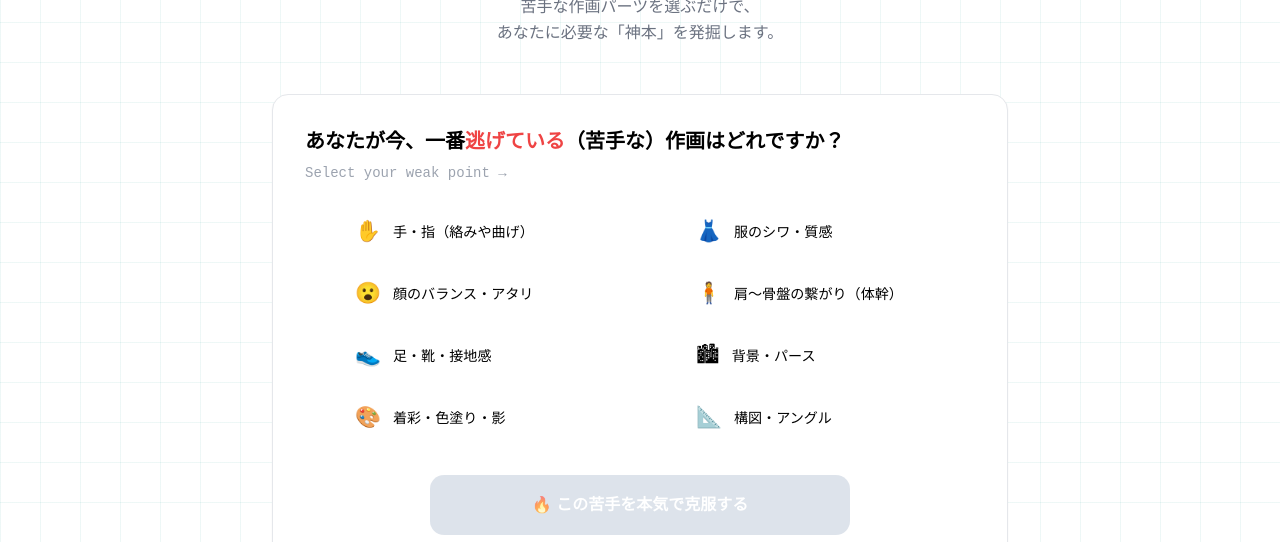
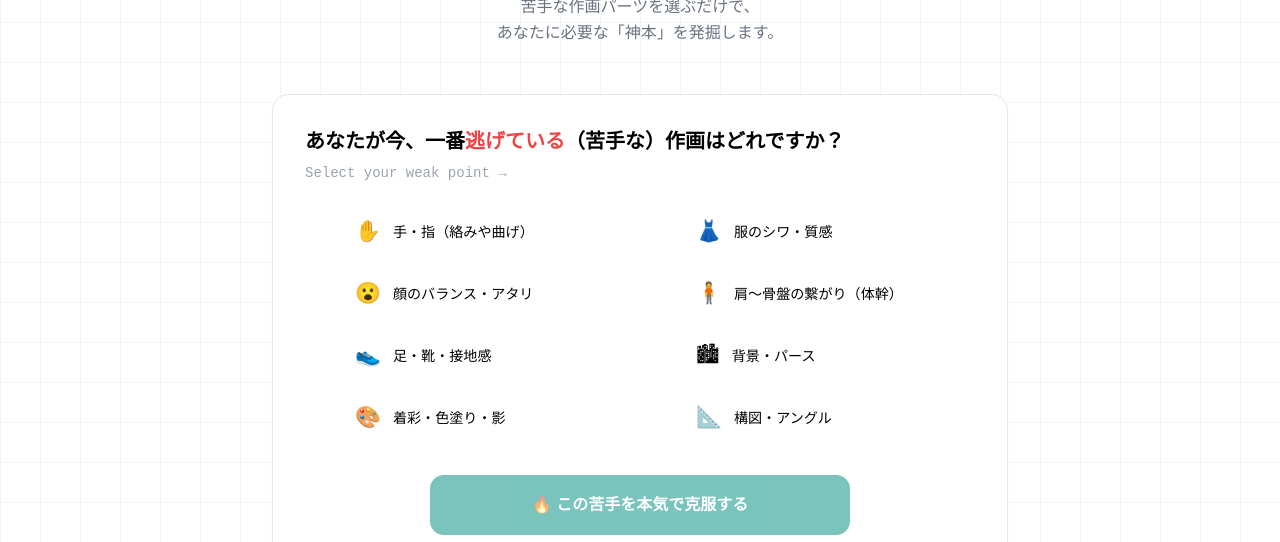
Before and after one commit to chatoranekobunya-create/draw-skillup, a plain HTML site: page index.html in a window 1280 px wide. Shown: the part 258-800 px from the top of the page. Drawn offline with nearby package versions, Linux system fonts and the light colour scheme.

Commit message:
ボタン色修正

```diff
--- a/index.html
+++ b/index.html
@@ -98,8 +98,8 @@ appearance: none;
 transition: transform 0.2s, box-shadow 0.2s, background 0.2s, opacity 0.2s;
 }
 .cta-btn.inactive {
-background: #cbd5e1;
-opacity: 0.65;
+background: #0d9488;
+opacity: 0.55;
 pointer-events: none;
 box-shadow: none;
 }
```
